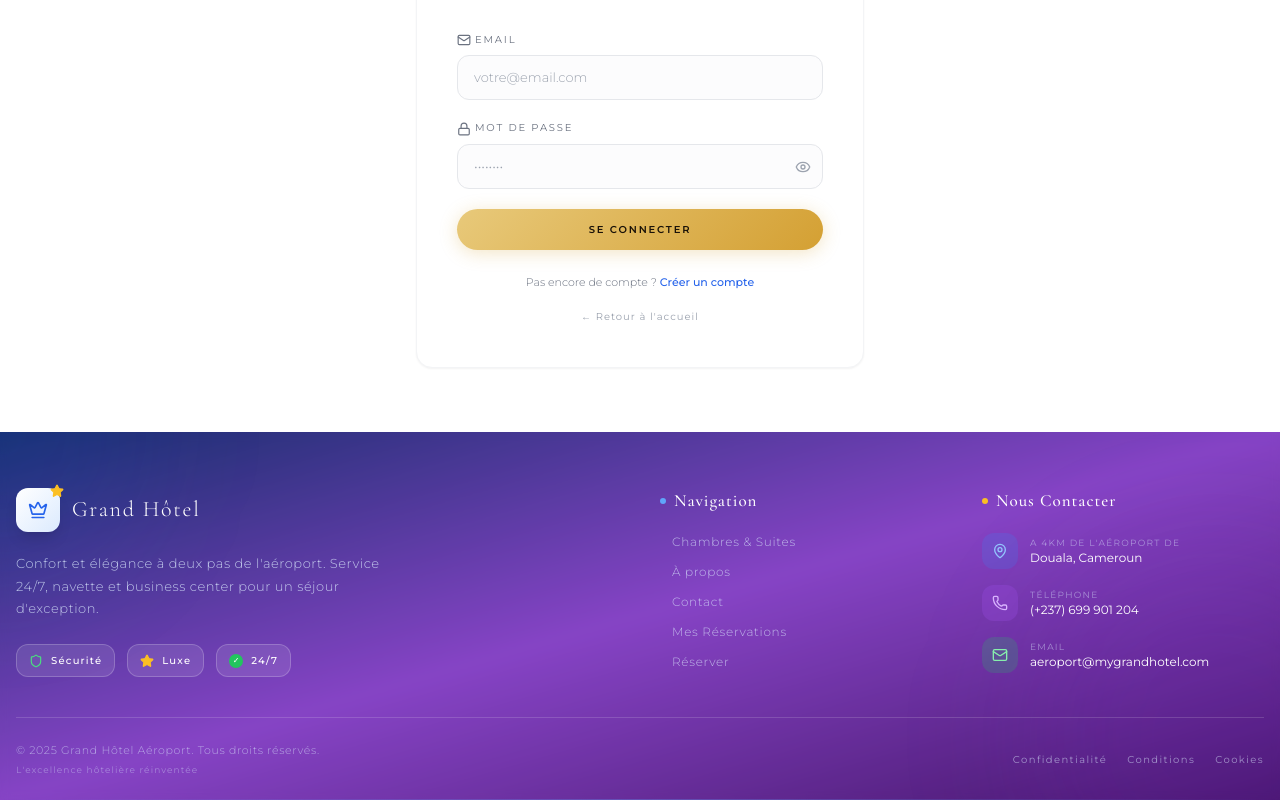
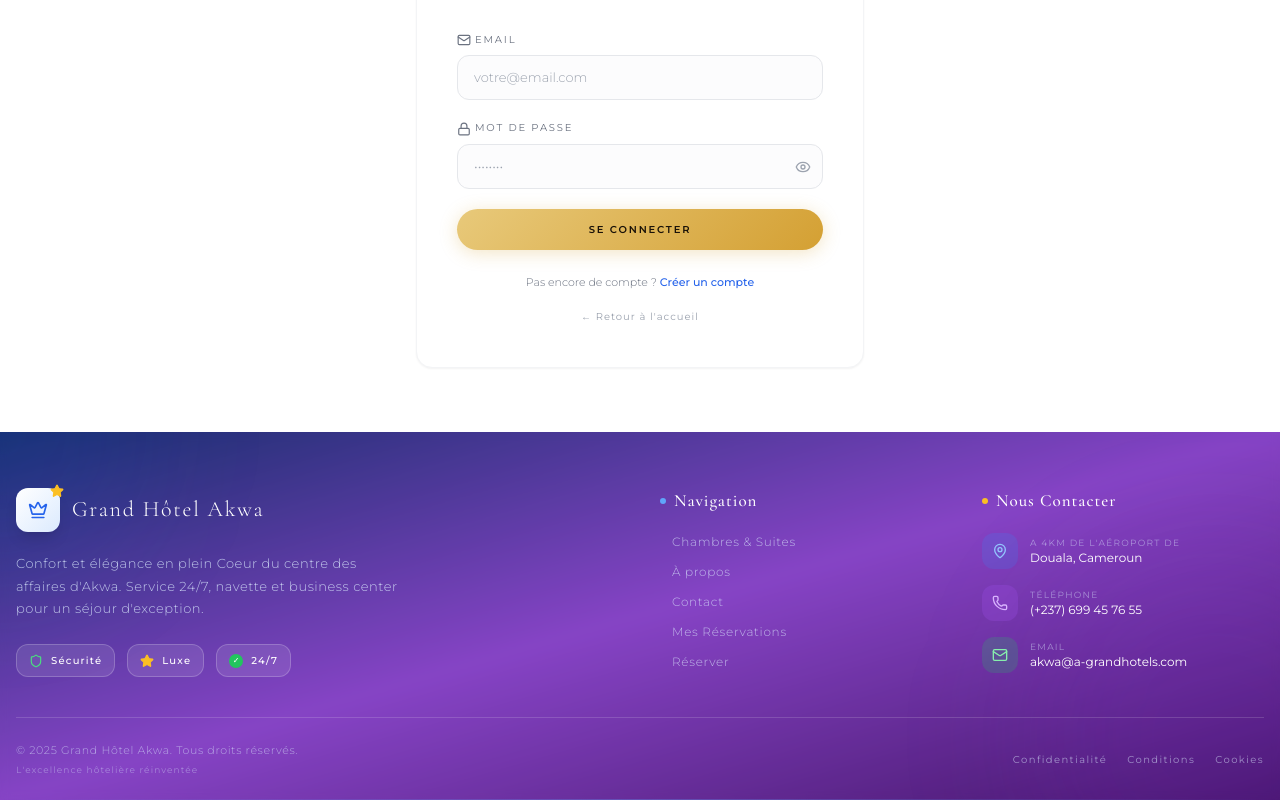
Before and after one commit to hamdevcityofarts/AkwaPublic, a React (Vite) app: page /login in a window 1280 px wide. Shown: the part 242-1042 px from the top of the page. Built offline with nearby package versions, Linux system fonts and the light colour scheme.

Commit message:
fix : footer

```diff
--- a/src/components/Footer.jsx
+++ b/src/components/Footer.jsx
@@ -29,13 +29,13 @@ export default function Footer() {
               </div>
               <h4 style={{ ...serif, fontWeight: 300, fontSize: "22px", letterSpacing: "0.08em" }}
                   className="text-white">
-                Grand Hôtel
+                Grand Hôtel Akwa
               </h4>
             </div>
 
             <p style={{ ...sans, fontSize: "13px", fontWeight: 300, letterSpacing: "0.04em", lineHeight: 1.75 }}
                className="text-blue-100/80 mb-6 max-w-sm">
-              Confort et élégance à deux pas de l'aéroport. Service 24/7, navette
+              Confort et élégance en plein Coeur du centre des affaires d'Akwa. Service 24/7, navette
               et business center pour un séjour d'exception.
             </p>
 
@@ -97,8 +97,8 @@ export default function Footer() {
             <div className="space-y-4">
               {[
                 { icon: <MapPin className="w-4 h-4 text-blue-300" />, bg: "bg-blue-500/20", label: "A 4km de l'aéroport de", value: "Douala, Cameroun" },
-                { icon: <Phone className="w-4 h-4 text-purple-300" />, bg: "bg-purple-500/20", label: "Téléphone", value: "(+237) 699 901 204" },
-                { icon: <Mail className="w-4 h-4 text-green-300" />, bg: "bg-green-500/20", label: "Email", value: "aeroport@mygrandhotel.com" },
+                { icon: <Phone className="w-4 h-4 text-purple-300" />, bg: "bg-purple-500/20", label: "Téléphone", value: "(+237) 699 45 76 55" },
+                { icon: <Mail className="w-4 h-4 text-green-300" />, bg: "bg-green-500/20", label: "Email", value: "akwa@a-grandhotels.com" },
               ].map(({ icon, bg, label, value }) => (
                 <div key={label} className="flex items-center gap-3 group">
                   <div className={`w-9 h-9 ${bg} rounded-xl flex items-center justify-center group-hover:scale-110 transition-transform`}>
@@ -127,7 +127,7 @@ export default function Footer() {
           <div className="text-center md:text-left">
             <p style={{ ...sans, fontSize: "11px", fontWeight: 300, letterSpacing: "0.06em" }}
                className="text-blue-100/60">
-              © {new Date().getFullYear()} Grand Hôtel Aéroport. Tous droits réservés.
+              © {new Date().getFullYear()} Grand Hôtel Akwa. Tous droits réservés.
             </p>
             <p style={{ ...sans, fontSize: "9px", letterSpacing: "0.12em" }}
                className="text-blue-100/40 mt-1">
```
